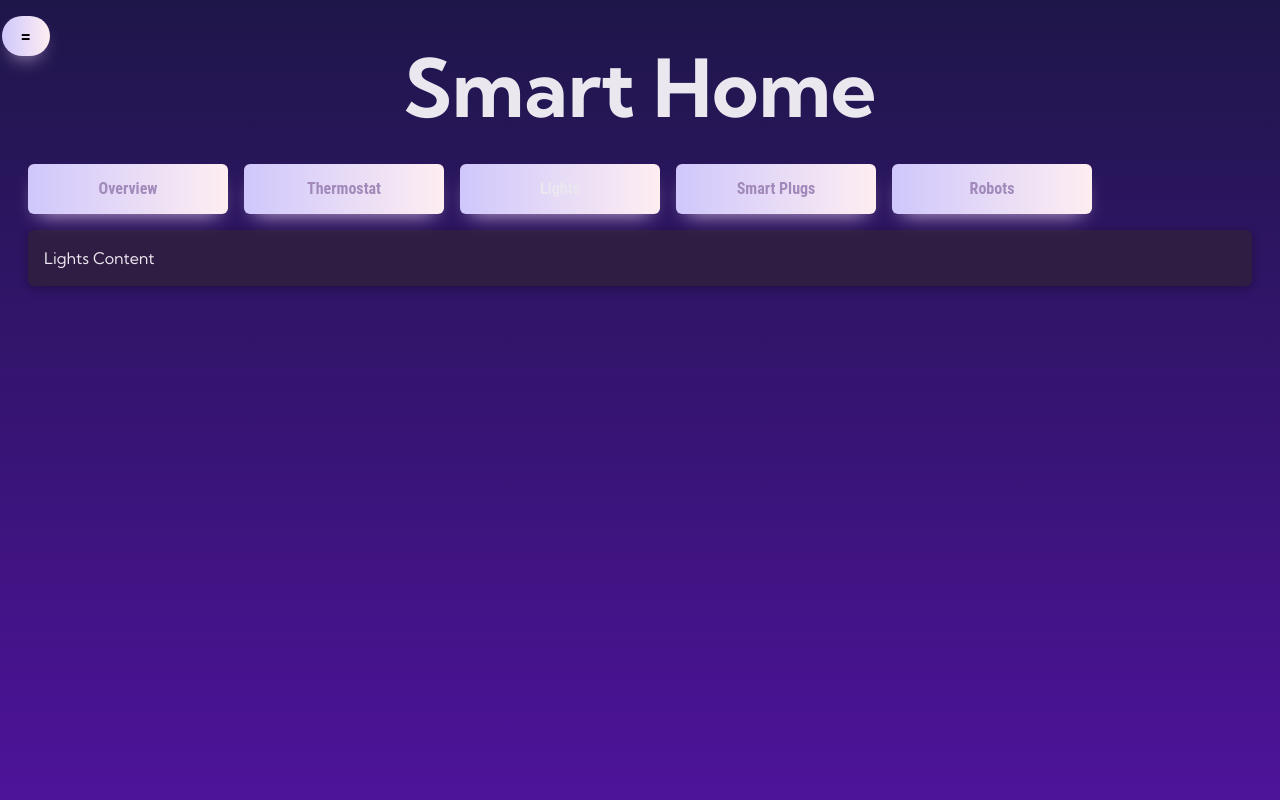
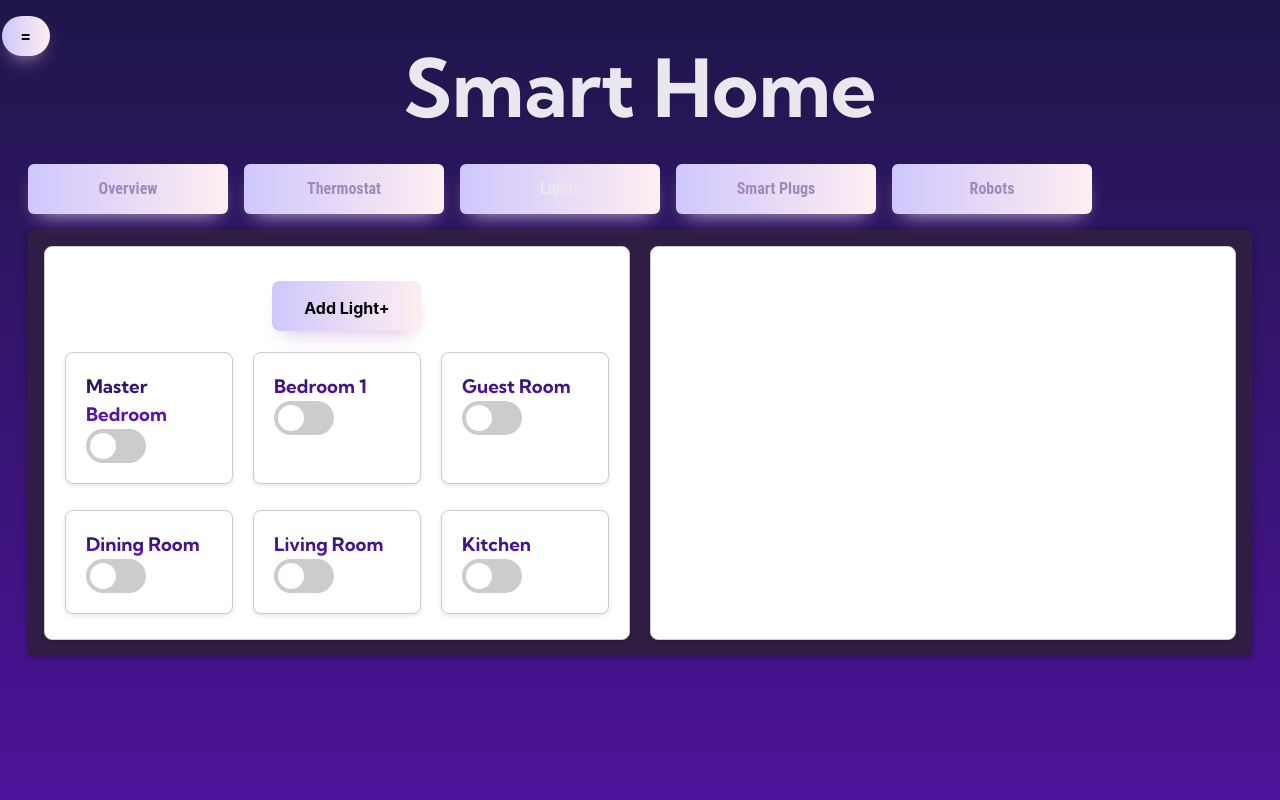
Before and after one commit to ChronicleWolfVR/Group7SoftwareEng, a React (Vite) app: page /home in a window 1280 px wide. Both pictures are taken after a click on the button "Lights". Shown: the top 800 px of the page. Built offline with nearby package versions, Linux system fonts and the light colour scheme.

Commit message:
Created first half of lights page

```diff
--- a/src/components/HomePage/HomePage.jsx
+++ b/src/components/HomePage/HomePage.jsx
@@ -3,6 +3,7 @@ import Title from "../Title/Title";
 import TabButton from "./TabButton/TabButton";
 import Overiew from "./Overview/Overview";
 import Thermostat from "./Thermostat/Thermostat";
+import Lights from "./Lights/Lights";
 import "./HomePage.css";
 
 const HomePage = () => {
@@ -32,7 +33,7 @@ const HomePage = () => {
               <Overiew />
             </div>
           )}
-          {selectedTab === "Lights" && <div>Lights Content</div>}
+          {selectedTab === "Lights" && <div><Lights /></div>}
           {selectedTab === "Thermostat" && (
             <div>
               <Thermostat />
--- /dev/null
+++ b/src/components/HomePage/Lights/Lights.css
@@ -0,0 +1,130 @@
+.cards-container {
+    display: flex;
+    justify-content: space-between;
+    gap: 20px;
+  }
+
+  .lightcard {
+    flex: 1;
+    max-width: 50%;
+    padding: 20px;
+    border: 1px solid #ccc;
+    border-radius: 8px;
+    box-shadow: 0 2px 4px rgba(0, 0, 0, 0.1);
+    background-color: #fff;
+    display: flex;
+    flex-direction: column;
+    align-items: center;
+    position: relative;
+  }
+
+  .card h2, .card p, .card h1, .card h4 {
+    margin-bottom: 20px;
+    background: linear-gradient(to top, #6a11cb, #1e1649);
+    -webkit-background-clip: text;
+    color: transparent;
+  }
+
+  h1 {
+    text-align: center;
+  }
+
+  .add-light-button {
+    background-color: #4CAF50;
+    border: none;
+    color: black;
+    padding: 15px 32px;
+    text-align: center;
+    text-decoration: none;
+    display: block;
+    font-size: 16px;
+    margin: 4px 2px;
+    cursor: pointer;
+    border-radius: 8px;
+    max-width: max-content;
+    position: relative;
+    top: 10px; /* Adjust as needed */
+    left: 10px; /* Adjust as needed */
+  }
+
+  .lights-container {
+    display: flex;
+    flex-wrap: wrap;
+    gap: 20px;
+    justify-content: center;
+    padding-top: 5%;
+  }
+
+  .light-bulb-card {
+    flex: 1 1 calc(33.333% - 20px); /* 3 per row with gap */
+    padding: 20px;
+    border: 1px solid #ccc;
+    border-radius: 8px;
+    box-shadow: 0 2px 4px rgba(0, 0, 0, 0.1);
+    background-color: #fff;
+    display: inline-flex;
+    flex-direction: column;
+    align-items: left;
+    margin-bottom: 1%; /* Add margin to the bottom for spacing */
+  }
+
+  .light-bulb-card h3 {
+    margin-bottom: 20px;
+    background: linear-gradient(to top, #6a11cb, #1e1649);
+    -webkit-background-clip: text;
+    color: transparent;
+  }
+
+  .switch {
+    position: relative;
+    display: inline-block;
+    width: 60px;
+    height: 34px;
+  }
+
+  .switch input {
+    opacity: 0;
+    width: 0;
+    height: 0;
+  }
+
+  .slider {
+    position: absolute;
+    cursor: pointer;
+    top: 0;
+    left: 0;
+    right: 0;
+    bottom: 0;
+    background-color: #ccc;
+    transition: 0.4s;
+    border-radius: 34px;
+  }
+
+  .slider:before {
+    position: absolute;
+    content: "";
+    height: 26px;
+    width: 26px;
+    left: 4px;
+    bottom: 4px;
+    background-color: white;
+    transition: 0.4s;
+    border-radius: 50%;
+  }
+
+  input:checked + .slider {
+    background-color: #6a11cb
+  }
+
+  input:checked + .slider:before {
+    transform: translateX(26px);
+  }
+
+  input[type="text"] {
+    padding: 10px;
+    margin: 10px 0;
+    box-sizing: border-box;
+    border: 2px solid #ccc;
+    border-radius: 4px;
+    width: calc(100% - 24px); /* Adjust width to fit within the container */
+  }
--- /dev/null
+++ b/src/components/HomePage/Lights/Lights.jsx
@@ -0,0 +1,91 @@
+import React, { useState } from "react";
+import "./Lights.css";
+import Modal from "../Thermostat/Modal/Modal";
+
+const Lights = () => {
+  const [lights, setLights] = useState([
+    { id: 1, name: "Master Bedroom", isOn: false },
+    { id: 2, name: "Bedroom 1", isOn: false },
+    { id: 3, name: "Guest Room", isOn: false },
+    { id: 4, name: "Dining Room", isOn: false },
+    { id: 5, name: "Living Room", isOn: false },
+    { id: 6, name: "Kitchen", isOn: false },
+  ]);
+  const [newLightName, setNewLightName] = useState("");
+  const [isModalOpen, setIsModalOpen] = useState(false);
+
+  const toggleLight = (id) => {
+    setLights((prevLights) =>
+      prevLights.map((light) => {
+        if (light.id === id) {
+          const newState = !light.isOn;
+          console.log(`${light.name} is now ${newState ? "ON" : "OFF"}`);
+          return { ...light, isOn: newState };
+        }
+        return light;
+      })
+    );
+  };
+
+  const addLight = () => {
+    if (newLightName.trim() === "") return;
+    const newLight = {
+      id: lights.length + 1,
+      name: newLightName,
+      isOn: false,
+    };
+    setLights([...lights, newLight]);
+    setNewLightName("");
+    setIsModalOpen(false); // Close the modal after adding a new light
+  };
+
+  const handleOpenModal = () => {
+    setIsModalOpen(true);
+  };
+
+  const handleCloseModal = () => {
+    setIsModalOpen(false);
+  };
+
+  return (
+    <>
+      <div className="cards-container">
+        <div className="lightcard">
+          <button className="add-light-button" onClick={handleOpenModal}>
+            Add Light+
+          </button>
+          <div className="lights-container">
+            {lights.map((light) => (
+              <div className="light-bulb-card" key={light.id}>
+                <h3>{light.name}</h3>
+                <label className="switch">
+                  <input
+                    type="checkbox"
+                    checked={light.isOn}
+                    onChange={() => toggleLight(light.id)}
+                  />
+                  <span className="slider round"></span>
+                </label>
+              </div>
+            ))}
+          </div>
+        </div>
+        <div className="lightcard"> </div>
+      </div>
+
+      <Modal isOpen={isModalOpen} onClose={handleCloseModal}>
+        <input
+          type="text"
+          value={newLightName}
+          onChange={(e) => setNewLightName(e.target.value)}
+          placeholder="Enter light name"
+        />
+        <button className="add-light-button" onClick={addLight}>
+          Add Light+
+        </button>
+      </Modal>
+    </>
+  );
+};
+
+export default Lights;
--- a/src/components/HomePage/Thermostat/Modal/Modal.css
+++ b/src/components/HomePage/Thermostat/Modal/Modal.css
@@ -21,12 +21,14 @@
 
 .modal-close {
   position: absolute;
-    top: 10px;
-    right: 10px;
+  top: 2%; /* Adjust as needed */
+  right: 2%; /* Adjust as needed */
   background: none;
   border: none;
-    font-size: 1.5rem;
+  font-size: 0.75em; /* Make the button very small */
   cursor: pointer;
+  width: min-content;
+  box-shadow: none;
 }
 
 /* Disable scrolling when modal is open */
```
Lines whose indentation alone changed are shown as unchanged.
